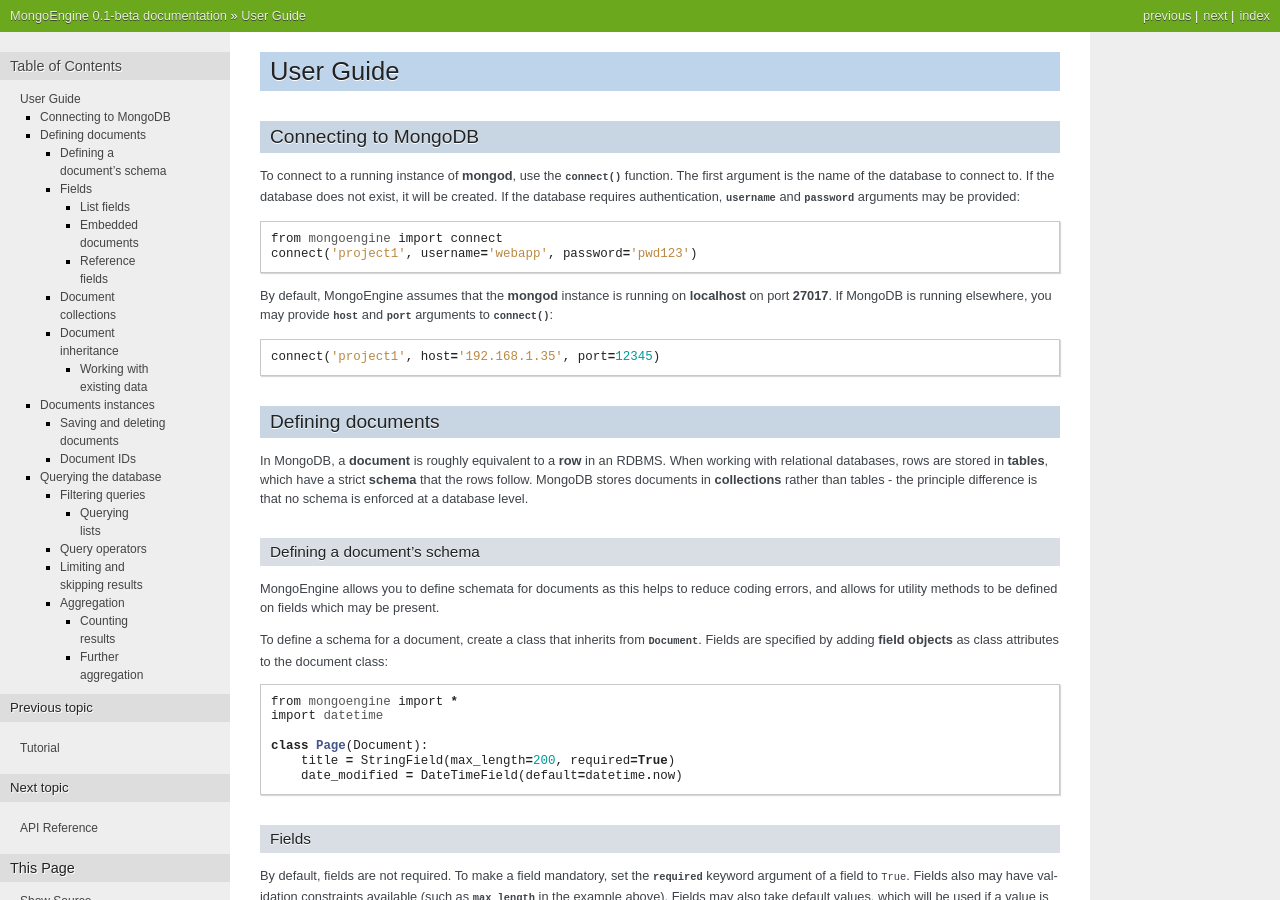
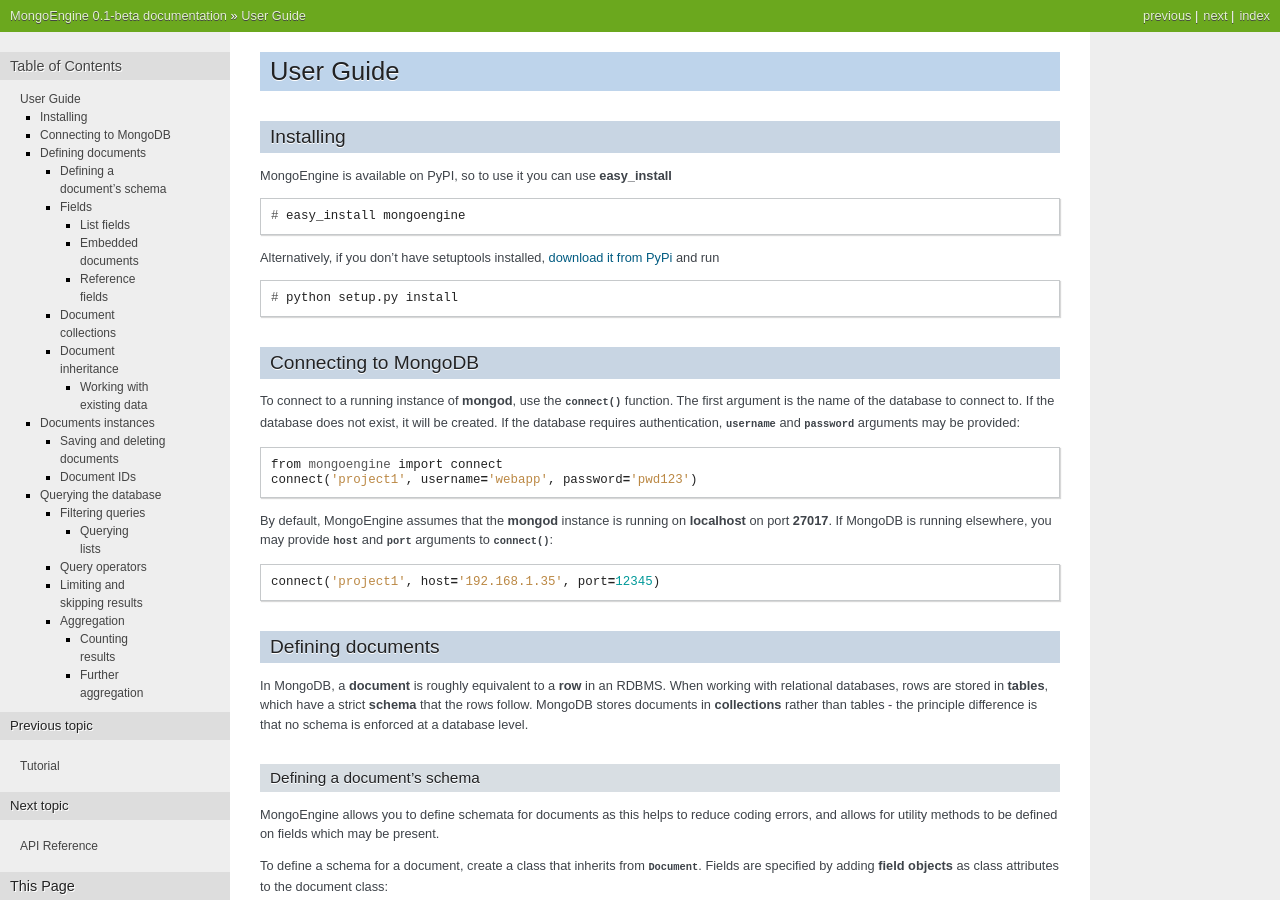
Before and after one commit to MongoEngine/mongoengine, a Sphinx documentation site: the page built from docs/userguide.rst, in a window 1280 px wide and 900 px high. Built offline with Sphinx 7.4.7, drawn with Linux system fonts in a browser that asks for light colours.

Commit message:
Added setup.py and MANIFEST.in, added to PyPI

```diff
--- a/docs/userguide.rst
+++ b/docs/userguide.rst
@@ -3,6 +3,22 @@ User Guide
 ==========
 
 .. _guide-connecting:
+
+Installing
+==========
+MongoEngine is available on PyPI, so to use it you can use
+:program:`easy_install`
+
+.. code-block:: console
+
+    # easy_install mongoengine
+
+Alternatively, if you don't have setuptools installed, `download it from PyPi
+<http://pypi.python.org/pypi/mongoengine/>`_ and run
+
+.. code-block:: console
+
+    # python setup.py install
 
 Connecting to MongoDB
 =====================
```
Also changed, not shown: docs/index.rst (+7 -7 lines), setup.py (added, +35 -0 lines), 1 other file.
